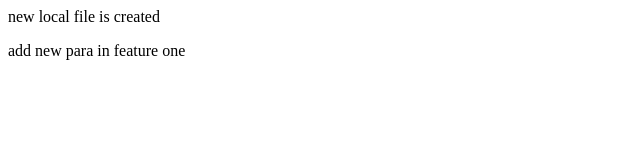
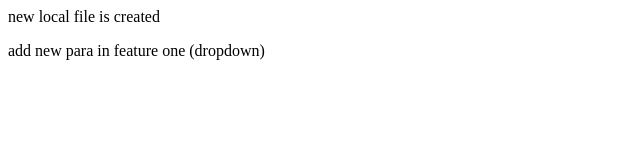
Before and after one commit to kunal-payal/local, a plain HTML site: page index.html in a window 1280 px wide. Shown: the full height of the page, 0-640 px from the left. Drawn offline with Linux system fonts and the light colour scheme.

Commit message:
add dropdown

```diff
--- a/index.html
+++ b/index.html
@@ -1,4 +1,4 @@
 <p>
     new local file is created
 </p>
-<p> add new para in feature one</p>
+<p> add new para in feature one (dropdown)</p>
```
